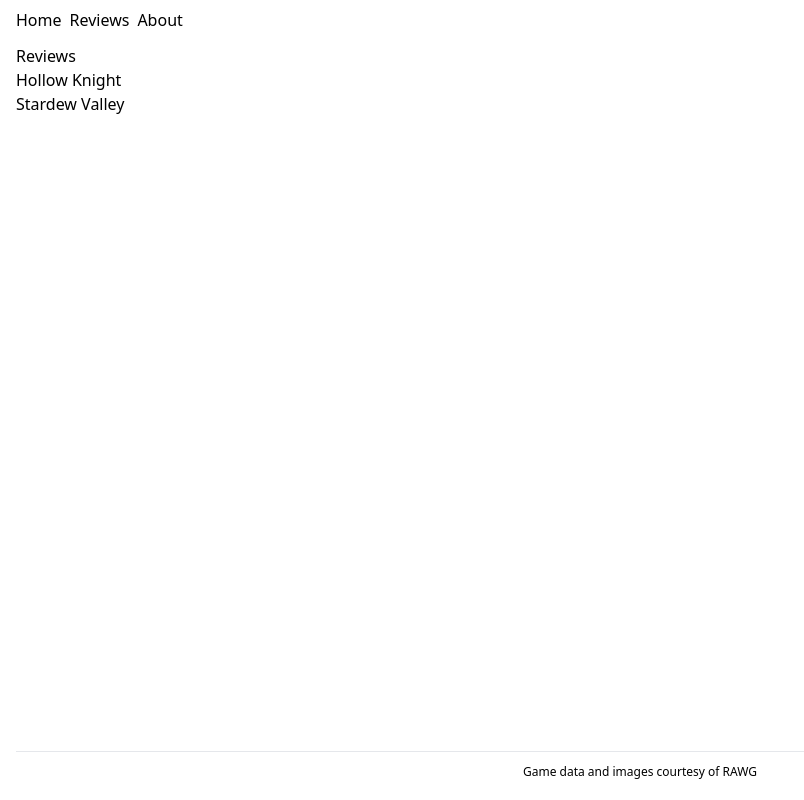
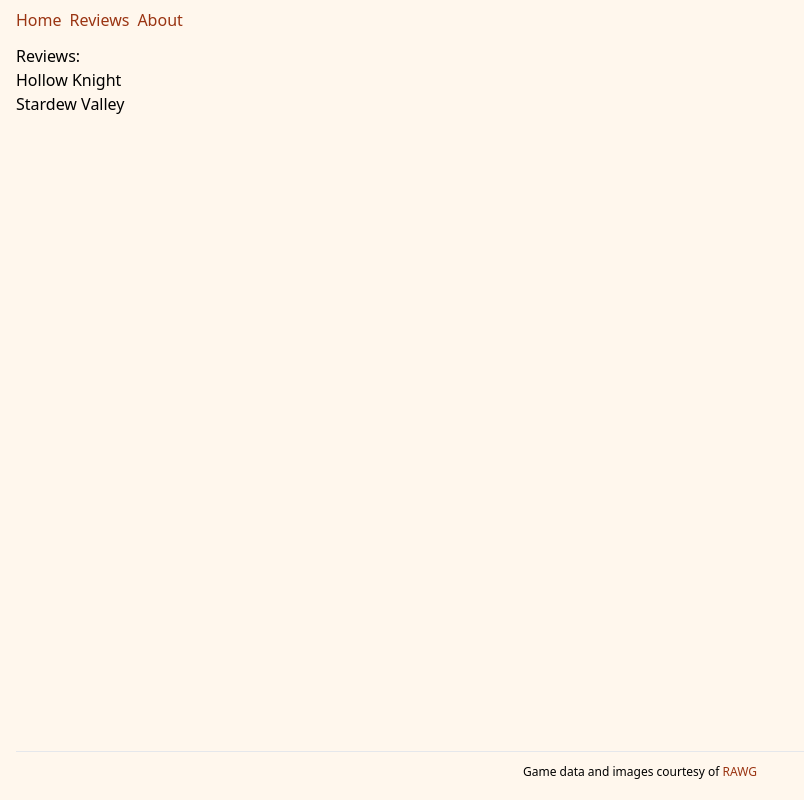
Before and after one commit to Shrike717/NEXTJS-UDEMY-NEXTJS-BY-EXAMPLE, a Next.js app in the folder 01. App - SSG - Next Reviews/next-reviews/: page /reviews in a window 1280 px wide. Shown: the whole page, without its empty margins (0-804 px from the left). Built offline with nearby package versions, Linux system fonts and the light colour scheme.

Commit message:
Added bg color and text colors  and  hover style

```diff
--- a/01. App - SSG - Next Reviews/next-reviews/app/layout.jsx
+++ b/01. App - SSG - Next Reviews/next-reviews/app/layout.jsx
@@ -1,5 +1,6 @@
 // Importing th Link component to use client-side navigation
 import Link from "next/link";
+import NavBar from "../components/NavBar";
 // Importing global style css:
 import "./globals.css";
 
@@ -10,28 +11,18 @@ export default function RootLayout({ children }) {
 			<head>
 				<title>Next.js App</title>
 			</head>
-			<body className="flex flex-col px-4 py-2 min-h-screen">
+			<body className="bg-orange-50 flex flex-col px-4 py-2 min-h-screen">
 				<header>
-					<nav>
-						<ul className="flex gap-2">
-							<li>
-								<Link href="/">Home</Link>
-							</li>
-							<li>
-								<Link href="/reviews">Reviews</Link>
-							</li>
-							<li>
-								<Link href="/about" prefetch={false}>
-									About
-								</Link>
-							</li>
-						</ul>
-					</nav>
+					<NavBar />
 				</header>
 				<main className="py-3 grow">{children}</main>
 				<footer className="border-t py-3 text-center text-xs">
 					Game data and images courtesy of{" "}
-					<a href="https://rawg.io/" target="_blank">
+					<a
+						href="https://rawg.io/"
+						target="_blank"
+						className="text-orange-800 hover:underline"
+					>
 						RAWG
 					</a>
 				</footer>
--- a/01. App - SSG - Next Reviews/next-reviews/app/reviews/page.jsx
+++ b/01. App - SSG - Next Reviews/next-reviews/app/reviews/page.jsx
@@ -4,7 +4,7 @@ import Link from "next/link";
 export default function ReviewsPage() {
 	return (
 		<>
-			<h1>Reviews</h1>
+			<h1>Reviews:</h1>
 			<ul>
 				<li>
 					<Link href="/reviews/hollow-knight">Hollow Knight</Link>
--- /dev/null
+++ b/01. App - SSG - Next Reviews/next-reviews/components/NavBar.jsx
@@ -0,0 +1,32 @@
+import Link from "next/link";
+
+export default function NavBar() {
+	return (
+		<nav>
+			<ul className="flex gap-2">
+				<li>
+					<Link href="/" className="text-orange-800 hover:underline">
+						Home
+					</Link>
+				</li>
+				<li>
+					<Link
+						href="/reviews"
+						className="text-orange-800 hover:underline"
+					>
+						Reviews
+					</Link>
+				</li>
+				<li>
+					<Link
+						href="/about"
+						className="text-orange-800 hover:underline"
+						prefetch={false}
+					>
+						About
+					</Link>
+				</li>
+			</ul>
+		</nav>
+	);
+}
```
